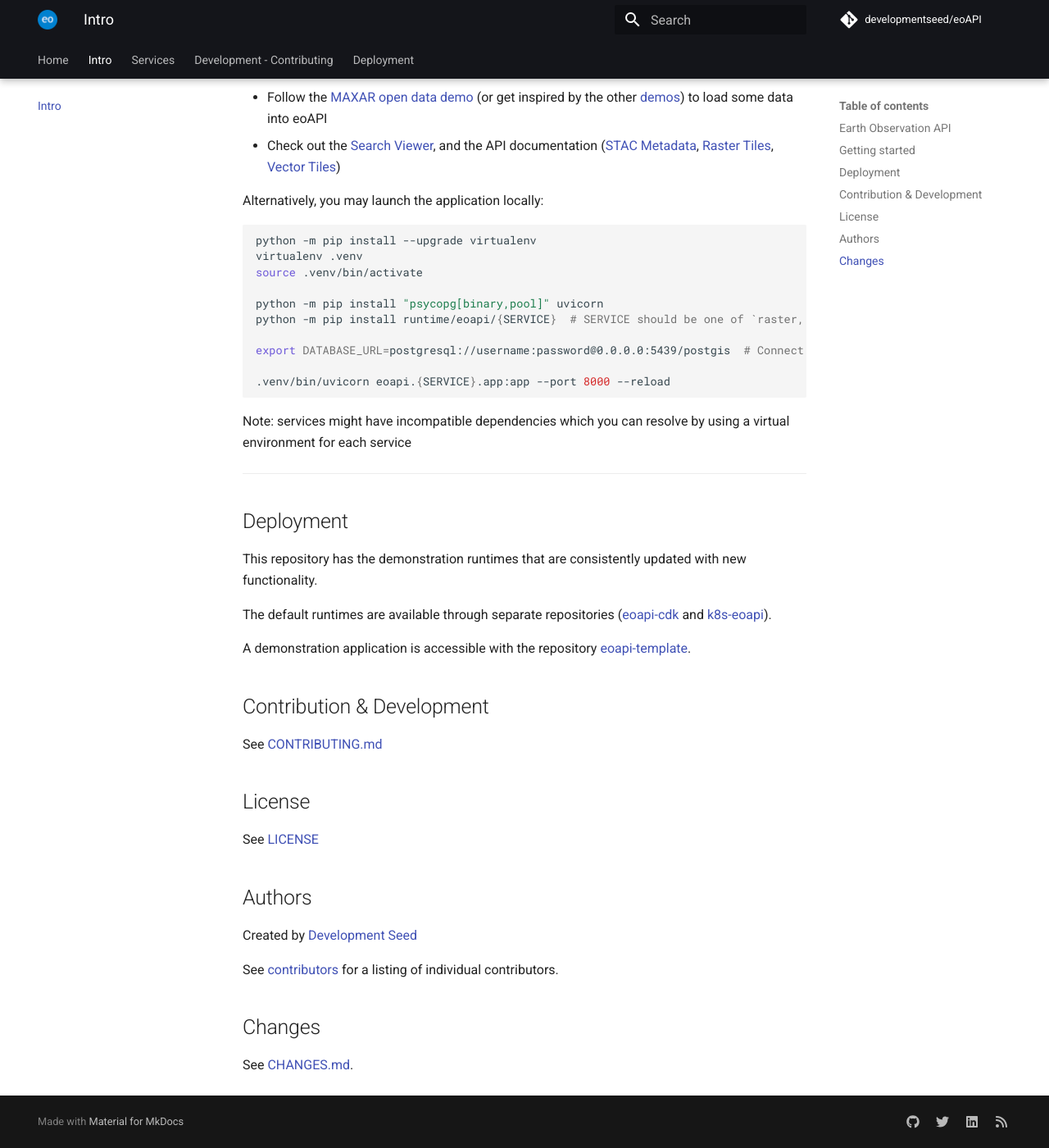
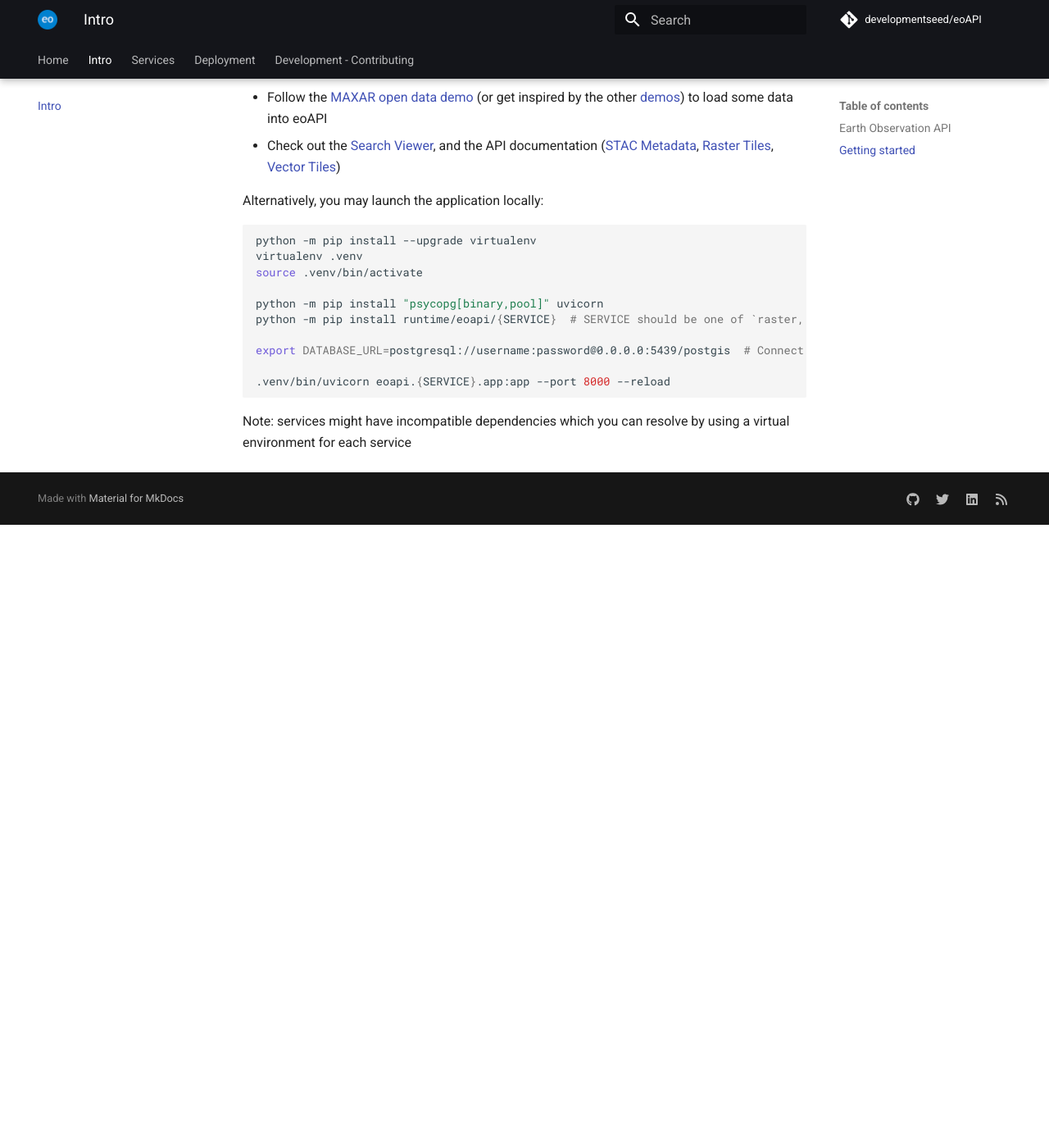
Before and after one commit to developmentseed/eoAPI, an MkDocs documentation site: the page built from docs/src/intro.md, in a window 1280 px wide and 1400 px high, scrolled down 1297 px. Shown: the whole window at 82% size. Built offline with MkDocs 1.6.1 and Material for MkDocs 9.7.7, drawn with Linux system fonts in a browser that asks for light colours; comment, search, counter and statistics services are not loaded; after the commit the page ends 1937 px from its top, so only the background shows below that.

Commit message:
Reduce intro.md to limited information on getting started.
Inverse deployment and contributing in headers/footers within mkdocs.yml. Add eoapi-template reference to deployment.md. Reduce content in intro.md to match previous version.

````diff
--- a/docs/mkdocs.yml
+++ b/docs/mkdocs.yml
@@ -22,8 +22,9 @@
   - Home: "index.md"
   - Intro: "intro.md"
   - Services: "services.md"
+  - Deployment: "deployment.md"
   - Development - Contributing: "contributing.md"
-  - Deployment: "deployment.md"
+
 
 plugins:
   - search
--- a/docs/src/intro.md
+++ b/docs/src/intro.md
@@ -57,31 +57,3 @@
 ```
 
 Note: services might have incompatible dependencies which you can resolve by using a virtual environment for each service
-
----
-
-## Deployment
-
-This repository has the demonstration runtimes that are consistently updated with new functionality.
-
-The default runtimes are available through separate repositories ([eoapi-cdk](https://github.com/developmentseed/eoapi-cdk) and [k8s-eoapi](https://github.com/developmentseed/k8s-eoapi)).
-
-A demonstration application is accessible with the repository [eoapi-template](https://github.com/developmentseed/eoapi-template).
-
-## Contribution & Development
-
-See [CONTRIBUTING.md](https://github.com/developmentseed/eoAPI/blob/main/CONTRIBUTING.md)
-
-## License
-
-See [LICENSE](https://github.com/developmentseed/eoAPI/blob/main/LICENSE)
-
-## Authors
-
-Created by [Development Seed](<http://developmentseed.org>)
-
-See [contributors](https://github.com/developmentseed/eoAPI/graphs/contributors) for a listing of individual contributors.
-
-## Changes
-
-See [CHANGES.md](https://github.com/developmentseed/eoAPI/blob/main/CHANGES.md).
````
Also changed, not shown: docs/src/deployment.md (+4 -0 lines).
